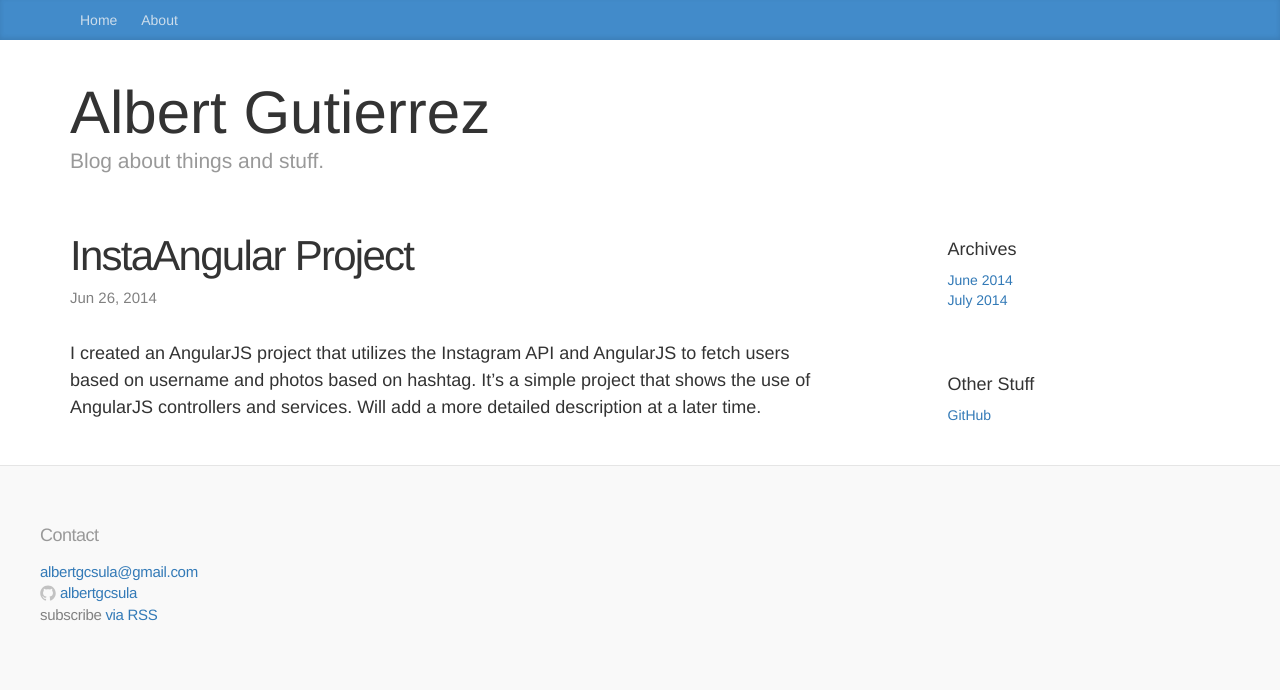
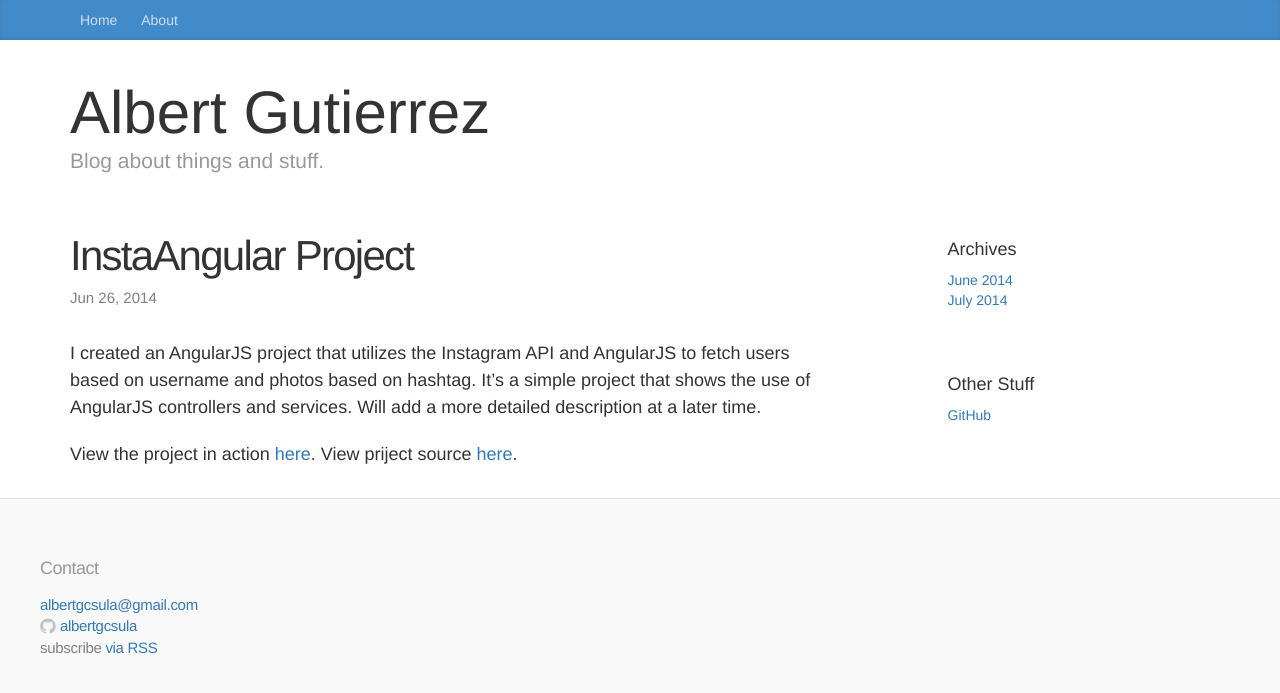
Before and after one commit to albertgcsula/albertgcsula.github.io, a Jekyll site: the page built from _posts/2014-06-26-insta-angular-project.markdown, in a window 1280 px wide. Shown: the top 693 px of the page. Built offline with Jekyll 4.4.1, drawn with Linux system fonts in a browser that asks for light colours; nearby versions of some CDN libraries.

```diff
--- /dev/null
+++ b/CNAME
@@ -0,0 +1 @@
+albertgu.com
--- a/_posts/2014-06-26-insta-angular-project.markdown
+++ b/_posts/2014-06-26-insta-angular-project.markdown
@@ -6,3 +6,6 @@ categories: projects
 ---
 
 I created an AngularJS project that utilizes the Instagram API and AngularJS to fetch users based on username and photos based on hashtag. It's a simple project that shows the use of AngularJS controllers and services. Will add a more detailed description at a later time.
+
+View the project in action <a href="http://www.albertgu.com/projects/insta-angular/app/#/" target="_blank">here</a>.
+View priject source <a href="https://github.com/albertgcsula/insta-angular" target="_blank">here</a>.
```
Also changed, not shown: README.md.
